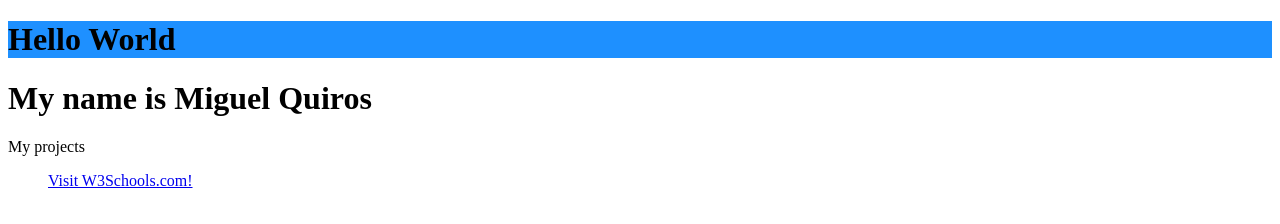
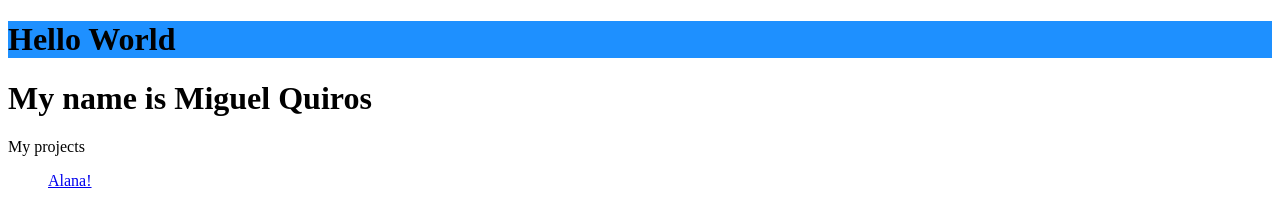
Before and after one commit to MQuirosLearnee/Sophomore-Portfolio, a plain HTML site: page index.html in a window 1280 px wide. Drawn offline with Linux system fonts and the light colour scheme.

Commit message:
Update index.html
<ul><a href=file:///media/fuse/drivefs-b521df9942ec49a73e1573c403cf4a27/root/lesson5%20(2).html">Alana!</a></ul>

```diff
--- a/index.html
+++ b/index.html
@@ -8,7 +8,7 @@
 <p style="background-color:Tomato;"> </p>
 <h1>My name is Miguel Quiros </h1>
 <p>My projects</p>
-  <ul><a href="https://www.w3schools.com/">Visit W3Schools.com!</a></ul>
+  <ul><a href=file:///media/fuse/drivefs-b521df9942ec49a73e1573c403cf4a27/root/lesson5%20(2).html">Alana!</a></ul>
 
 </body>
 </html>
```
